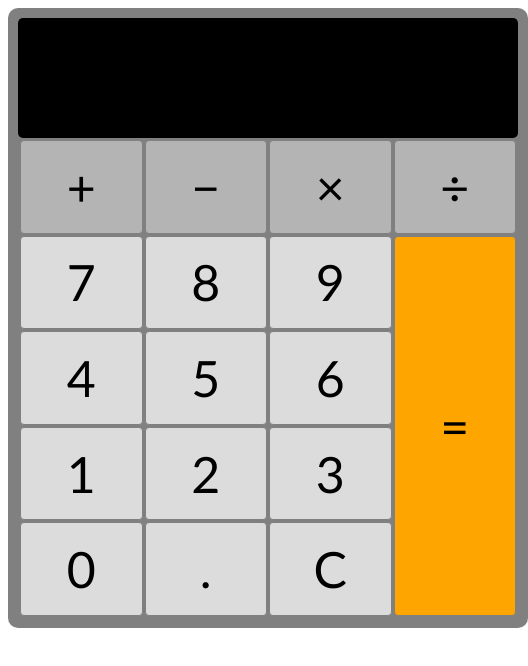
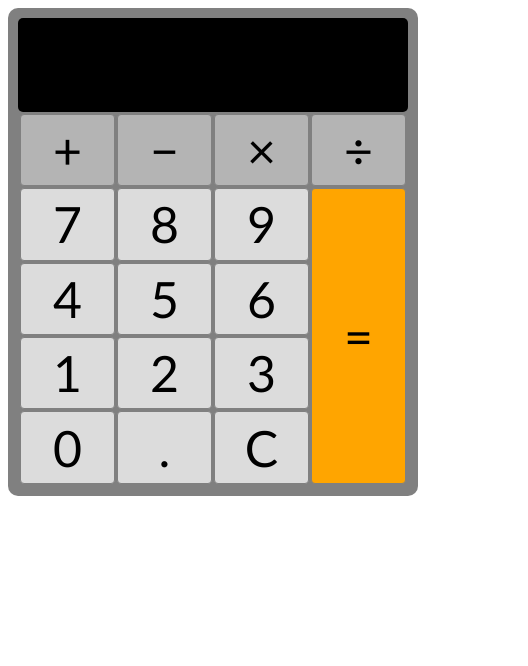
Before and after one commit to JoshDAO/javascript-calculator, a plain HTML site: page index.html in a window 390 px wide. Shown: the whole page, 528 px wide, since content can reach past the window. Drawn offline with Linux system fonts and the light colour scheme.

Commit message:
added media query for mobiles

```diff
--- a/styles.css
+++ b/styles.css
@@ -5,6 +5,13 @@ main {
     font-family: 'Gill Sans', 'Gill Sans MT', Calibri, 'Trebuchet MS', sans-serif;
     padding: 10px;
     border-radius: 10px;
+}
+
+@media only screen and (max-width: 500px) {
+    main {
+        width: 100vw;
+        height: 120vw;
+    }
 }
 
 #display-container {
```
